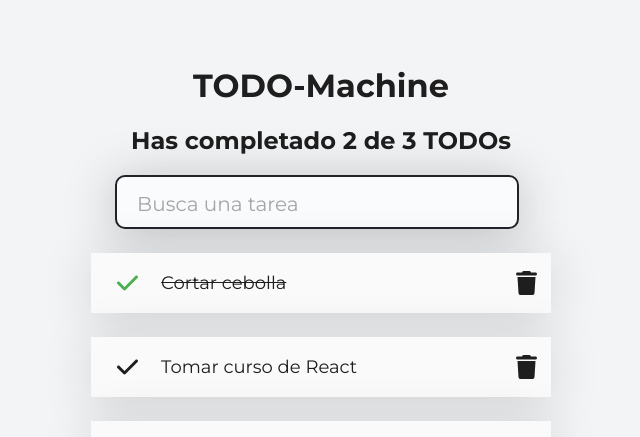
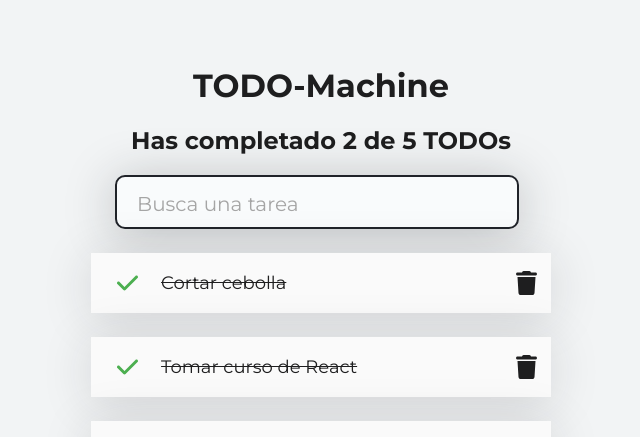
Before and after one commit to Julianqll/Platzi-CursoIntroReact-TodoMachine, a React (Create React App) app: page / in a window 1280 px wide. Shown: the top 437 px of the page, without its empty margins (319-959 px from the left). Built offline with nearby package versions, Linux system fonts and the light colour scheme.

Commit message:
feat: filtering todos - lesson#10 completed

```diff
--- a/src/App.js
+++ b/src/App.js
@@ -8,16 +8,38 @@
 import { TodoScreen } from "./TodoScreen";
 import { TodoTitle } from "./TodoTitle";
 
-const todos = [
+const defaultTodos = [
   {text: "Cortar cebolla", completed: true},
-  {text: "Tomar curso de React", completed: false},
+  {text: "Tomar curso de React", completed: true},
   {text: "Llorar", completed: false},
   {text: "Programar", completed: false},
   {text: "Entrenar", completed: false},
 ]
 
 
-function App(props) {
+function App() {
+
+  //El useState devuelve un array con 2 pos [state, func setState]
+  const [searchValue, setSearchValue] = React.useState('');
+
+  const [todos, setTodos] = React.useState(defaultTodos);
+
+  const completedTodos = todos.filter(todo => !!todo.completed).length;
+  const totalTodos = todos.length;
+
+  let searchedTodos = [];
+
+  if (!searchValue.length >= 1){
+    searchedTodos = todos;
+  }
+  else{
+    searchedTodos = todos.filter(todo => {
+      const todoText = todo.text.toLowerCase();
+      const searchText = searchValue.toLowerCase();
+      return todoText.includes(searchText);
+    });
+  }
+
   return (
     <React.Fragment>
 
@@ -25,12 +47,18 @@
 
       <TodoTitle/>
 
-      <TodoCounter/>
+      <TodoCounter
+        total={totalTodos}
+        completed={completedTodos}
+      />
 
-      <TodoSearch/>
+      <TodoSearch
+        searchValue={searchValue}
+        setSearchValue={setSearchValue}
+      />
 
       <TodoList>
-        {todos.map(todo => (
+        {searchedTodos.map(todo => (
           <TodoItem
             key={todo.text}
             text={todo.text}
--- a/src/TodoCounter.js
+++ b/src/TodoCounter.js
@@ -1,9 +1,9 @@
 import React from "react";
 import './TodoCounter.css';
 
-function TodoCounter(){
+function TodoCounter({total, completed}){
     return(
-        <h2 className="TodoCounter">Has completado 2 de 3 TODOs</h2>
+        <h2 className="TodoCounter">Has completado {completed} de {total} TODOs</h2>
     );
 }
 
--- a/src/TodoSearch.js
+++ b/src/TodoSearch.js
@@ -1,10 +1,7 @@
 import React from "react";
 import './TodoSearch.css';
 
-function TodoSearch(){
-
-    //El useState devuelve un array con 2 pos [state, func setState]
-    const [searchValue, setSearchValue] = React.useState('');
+function TodoSearch({ searchValue, setSearchValue}){
 
     const onSearchValueChanged = (event) => {
         console.log(event.target.value);
@@ -12,15 +9,14 @@
     };
 
     //React no puede renderizar varias etiquetas para un solo component, por eso usamos un array/fragment
-    return[
+    return(
         <input
             className="TodoSearch"
             placeholder="Busca una tarea"
             value={searchValue}
             onChange={onSearchValueChanged}
-        />,
-        <p>{searchValue}</p>
-    ];
+        />
+    );
 }
 
 export { TodoSearch };
```
